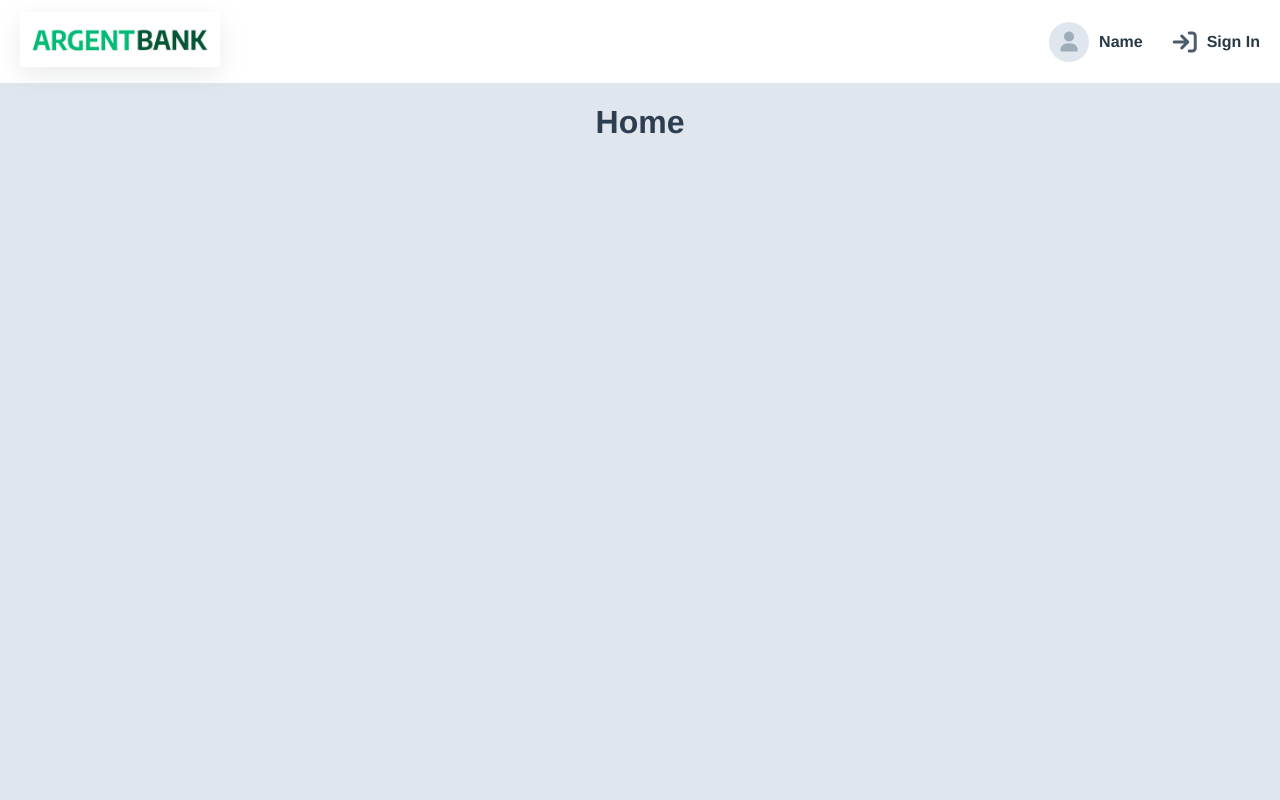
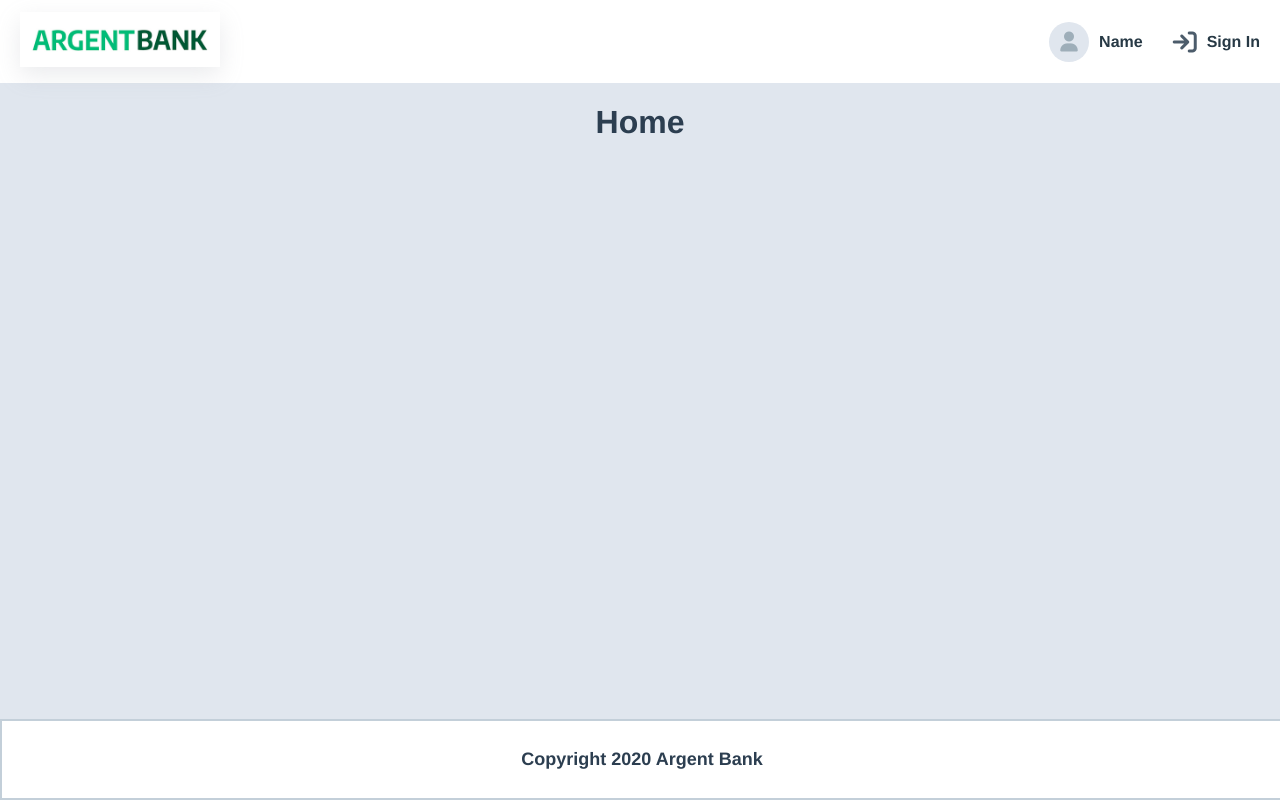
Before and after one commit to l-nikola/ArgentBank, a React (Vite) app: page / in a window 1280 px wide. Built offline with nearby package versions, Linux system fonts and the light colour scheme.

Commit message:
feat : footer component

```diff
--- /dev/null
+++ b/src/components/Footer/index.jsx
@@ -0,0 +1,7 @@
+export default function Footer() {
+  return (
+    <footer>
+      <p>Copyright 2020 Argent Bank</p>
+    </footer>
+  );
+}
--- a/src/pages/Home/index.jsx
+++ b/src/pages/Home/index.jsx
@@ -1,3 +1,4 @@
+import Footer from "../../components/Footer";
 import Header from "../../components/Header";
 
 export default function Home() {
@@ -5,6 +6,7 @@ export default function Home() {
     <>
       <Header />
       <h1>Home </h1>
+      <Footer />
     </>
   );
 }
--- /dev/null
+++ b/src/styles/components/footer.scss
@@ -0,0 +1,12 @@
+footer {
+  display: flex;
+  justify-content: center;
+  background-color: white;
+  border: 2px solid var(--border);
+  padding: 10px 0 10px;
+  font-weight: 700;
+  font-size: large;
+  position: absolute;
+  bottom: 0;
+  width: 100%;
+}
--- a/src/styles/index.scss
+++ b/src/styles/index.scss
@@ -1,10 +1,12 @@
 /* *********** Imports ********** */
 @use "./components/header.scss";
+@use "./components/footer.scss";
 
 /* *********** Variables ********** */
 :root {
   --backgroundGrey: #e0e6ee;
   --text: #273945;
+  --border: #c3cfd9;
 }
 
 /* *********** Global Styles ********** */
```
